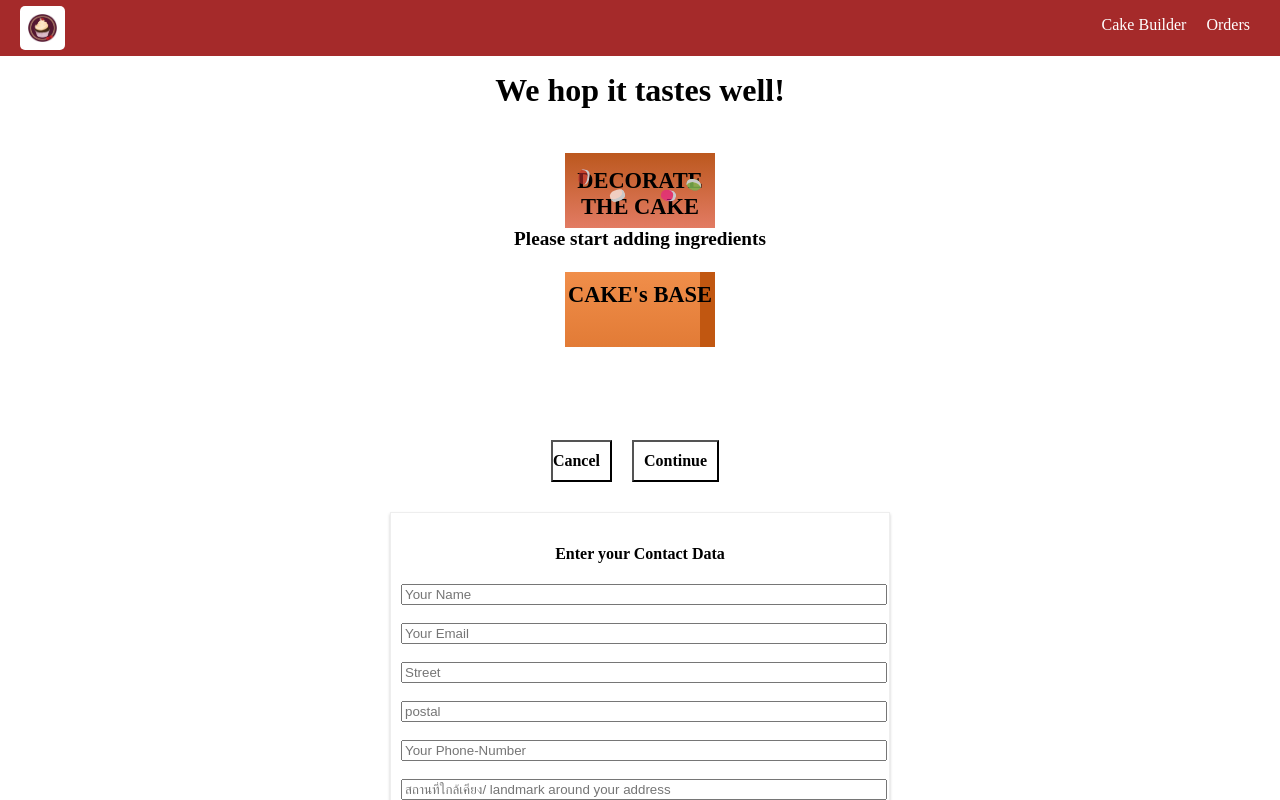
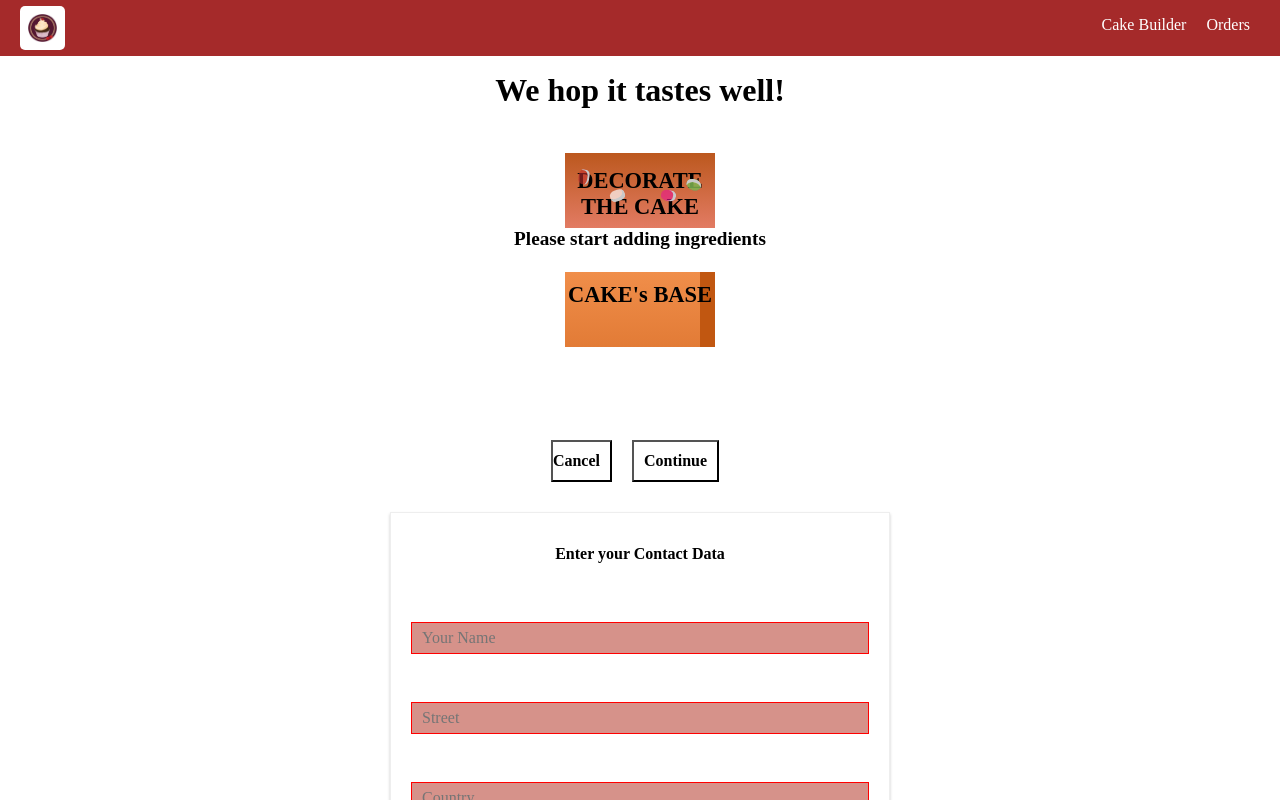
Before and after one commit to pangpondxd/CakeProgram-React-Redux-Firebase, a React app: page /checkout in a window 1280 px wide. Both pictures are taken after a click on the button "Continue". Shown: the top 800 px of the page. Built offline with nearby package versions, Linux system fonts and the light colour scheme.

Commit message:
Error Show done

```diff
--- a/src/components/UI/Input/Input.css
+++ b/src/components/UI/Input/Input.css
@@ -26,3 +26,8 @@
     outline: none;
     background-color: #ccc;
 }
+
+.Invalid {
+    border: 1px solid red;
+    background-color: rgb(214, 146, 138);
+}
--- a/src/components/UI/Input/Input.js
+++ b/src/components/UI/Input/Input.js
@@ -3,15 +3,49 @@ import './Input.css'
 
 const input = (props) => {
     let inputElement = null;
-    switch (props.inputtype) {
+    const inputClasses= ["InputElement"]
+
+    if(props.invalid) {
+        inputClasses.push("Invalid")
+    }
+
+    switch (props.elementType) {
         case ('input'):
-                inputElement = <input className="InputElement" {...props} />
+                inputElement = <input className={inputClasses.join(' ')}
+                {...props.elementConfig}
+                value={props.value}
+                onChange={props.changed}
+                />;
             break;
         case ('textarea'):
-            inputElement = <textarea className="InputElement" {...props} />
+            inputElement = <textarea className={inputClasses}
+            {...props.elementConfig}
+            value={props.value}
+            onChange={props.changed}
+            />;
+        break;
+        case ('select'):
+            inputElement = (
+            <select
+                className={inputClasses}
+                value={props.value}
+                onChange={props.changed}
+                >
+
+                {props.elementConfig.options.map(option => (
+                <option key={option.value} value={option.value}>
+                    {option.displayValue}
+                </option>
+            ))}
+            </select>
+            );
         break;
         default:
-            inputElement = <input className="InputElement" {...props} />
+            // inputElement = <input className={inputClasses}
+            // {...props.elementConfig}
+            // value={props.value}
+            //  />
+            console.log('Bug!!')
     }
     return (
         <div className="Input">
--- a/src/containers/Checkout/ContactData/ContactData.js
+++ b/src/containers/Checkout/ContactData/ContactData.js
@@ -3,16 +3,111 @@ import Button from '../../../components/UI/Button/Button'
 import './ContactData.css'
 import axios from '../../../axios-orders'
 import Spinner from '../../../components/UI/Spinner/Spinner'
+import Input from '../../../components/UI/Input/Input'
 class ContactData extends Component {
     state = {
-        name: '',
-        email: '',
-        address: {
-            street: '',
-            postalCode: ''
+        orderForm: {
+            name: {
+              elementType: 'input',
+              elementConfig: {
+                type: 'text',
+                placeholder: 'Your Name'
               },
-        phone: '',
-        landmark: '',
+              value: '',
+              validation: {
+                required: true
+              },
+              valid: false
+            },
+              street: {
+                elementType: 'input',
+                elementConfig: {
+                  type: 'text',
+                  placeholder: 'Street'
+                },
+                value: '',
+                validation: {
+                  required: true
+                },
+                valid: false
+              },
+              country: {
+                elementType: 'input',
+                elementConfig: {
+                  type: 'text',
+                  placeholder: 'Country'
+                },
+                value: '',
+                validation: {
+                  required: true
+                },
+                valid: false
+              },
+              zipcode: {
+                elementType: 'input',
+                elementConfig: {
+                  type: 'text',
+                  placeholder: 'ZIP Code'
+                },
+                value: '',
+                validation: {
+                  required: true,
+                  minLength: 5,
+                  maxLength: 5
+                },
+                valid: false
+              },
+              email: {
+                elementType: 'input',
+                elementConfig: {
+                  type: 'email',
+                  placeholder: 'Your Email'
+                },
+                value: '',
+                validation: {
+                  required: true
+                },
+                valid: false
+              },
+              telephone: {
+                elementType: 'input',
+                elementConfig: {
+                  type: 'text',
+                  placeholder: 'Your Phone'
+                },
+                value: '',
+                validation: {
+                  required: true
+                },
+                valid: false
+              },
+              landmark: {
+                elementType: 'input',
+                elementConfig: {
+                  type: 'text',
+                  placeholder: 'Landmark around you (Optional)'
+                },
+                value: '',
+                validation: {
+                  required: true
+                },
+                valid: false
+              },
+          deliveryMethod: {
+            elementType: 'select',
+            elementConfig: {
+              options: [
+                {value: 'fastest', displayValue: 'Fastest'},
+                {value: 'cheapest', displayValue: 'Cheapest'}
+              ]
+            },
+            value: '' ,
+            validation: {
+              required: true
+            },
+            valid: false
+          }
+          },
         loading: false
     }
 
@@ -20,20 +115,14 @@ class ContactData extends Component {
         event.preventDefault()
         console.log(this.props.ingredients)
         this.setState({ loading: true });
+        const formData = {}
+        for (let formElementIdentifier in this.state.orderForm) {
+          formData[formElementIdentifier] = this.state.orderForm[formElementIdentifier].value
+        }
         const order = {
         ingredients: this.props.ingredients,
         price: this.props.price,
-      customer: {
-        name: "Tanawat",
-        address: {
-          street: "vichitsongkram",
-          zipcode: "83120",
-          country: "Thailand"
-        },
-        email: "webmaster.tanawat@gmail.com",
-        telephone: "0658678035"
-      },
-      deliveryMethod: "fastest"
+        orderData: formData
         };
     axios
       .post("/orders.json", order)
@@ -45,15 +134,50 @@ class ContactData extends Component {
         this.setState({ loading: false });
     })
 }
+  inputChangeHandler = (event, inputIdentifier) => {
+    const updatedOrderForm = {
+      ...this.state.orderForm
+    }
+    const updatedFormElement = {
+      ...updatedOrderForm[inputIdentifier]
+    }
+    updatedFormElement.value = event.target.value
+    updatedFormElement.valid = this.checkValidility(updatedFormElement.value, updatedFormElement.validation)
+    updatedOrderForm[inputIdentifier] = updatedFormElement
+    console.log(updatedFormElement)
+    this.setState({orderForm: updatedOrderForm})
+  }
+  checkValidility = (value, rules) => {
+    let isValid = true
+    if(rules.required) {
+      isValid = value.trim() !== '' && isValid;
+    }
+    if(rules.minLength) {
+      isValid = value.length === 5 && isValid;
+    }
+    return isValid
+  }
     render() {
-        let form = (<form>
-            <input className="input" type="text" name="name" placeholder="Your Name" /> <br/>
-            <input className="input" type="email" name="name" placeholder="Your Email" /> <br/>
-            <input className="input" type="text" name="street" placeholder="Street" /> <br/>
-            <input className="input" type="text" name="postal" placeholder="postal" /> <br/>
-            <input className="input" type="number" name="phone" placeholder="Your Phone-Number" /> <br/>
-            <input className="input" type="text" name="landmark" placeholder="สถานที่ใกล้เคียง/ landmark around your address" /> <br/>
-            <Button className="Success" clicked={this.orderHandler}>ORDER</Button>
+        const formElementsArray = []
+        for(let key in this.state.orderForm) {
+          formElementsArray.push({
+            id: key,
+            config: this.state.orderForm[key]
+          })
+        }
+        let form = (
+        <form onSubmit={this.orderHandler}>
+            {formElementsArray.map(formElement => (
+              <Input
+                key={formElement.id}
+                elementType = {formElement.config.elementType}
+                elementConfig = {formElement.config.elementConfig}
+                value = {formElement.config.value}
+                invalid = {!formElement.config.valid}
+                changed = {(event) => this.inputChangeHandler(event, formElement.id)}
+              />
+            ))}
+            <Button className="Success">ORDER</Button>
          </form>
         )
         if(this.state.loading) {
```
Lines whose indentation alone changed are shown as unchanged.
